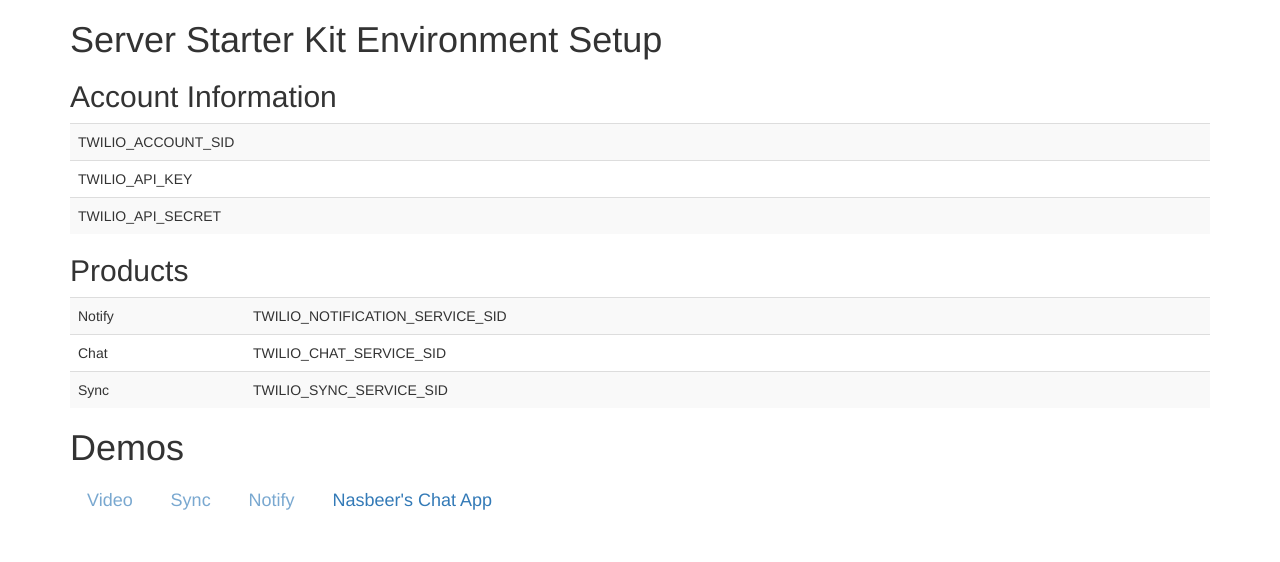
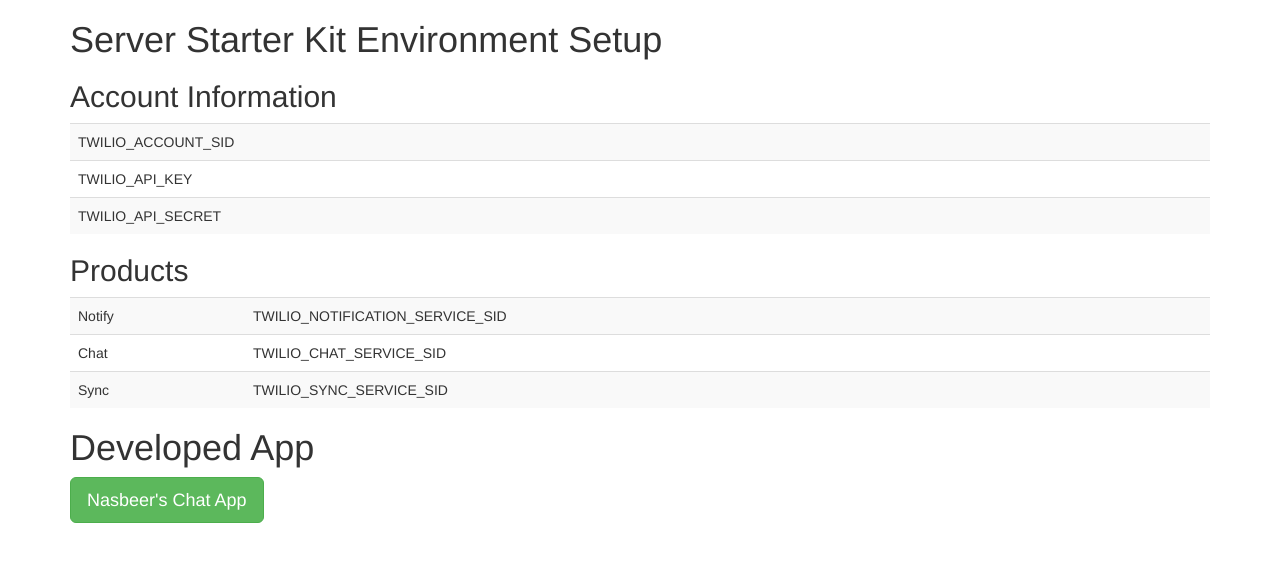
Before and after one commit to nasbeer/chatapp-twilio, a website: page public/index.html in a window 1280 px wide. Drawn offline with nearby package versions, Linux system fonts and the light colour scheme; no server answers.

Commit message:
index changes

```diff
--- a/public/index.html
+++ b/public/index.html
@@ -48,11 +48,11 @@
       </tr>
     </table>
 
-    <h1>Demos</h1>
-    <a id="videoDemoButton" class="btn btn-lg" href="#" disabled>Video</a>
+    <h1>Developed App</h1>
+    <!-- <a id="videoDemoButton" class="btn btn-lg" href="#" disabled>Video</a>
     <a id="syncDemoButton" class="btn btn-lg"  href="#" disabled>Sync</a>
-    <a id="notifyDemoButton" class="btn btn-lg"  href="#" disabled>Notify</a>
-    <a id="chatDemoButton" class="btn btn-lg" href="/chat/">Nasbeer's Chat App</a>
+    <a id="notifyDemoButton" class="btn btn-lg"  href="#" disabled>Notify</a> -->
+    <a id="chatDemoButton" class="btn btn-lg btn-success" href="/chat/">Nasbeer's Chat App</a>
   </div>
 
   <script src="//ajax.googleapis.com/ajax/libs/jquery/2.1.4/jquery.min.js"></script>
```
